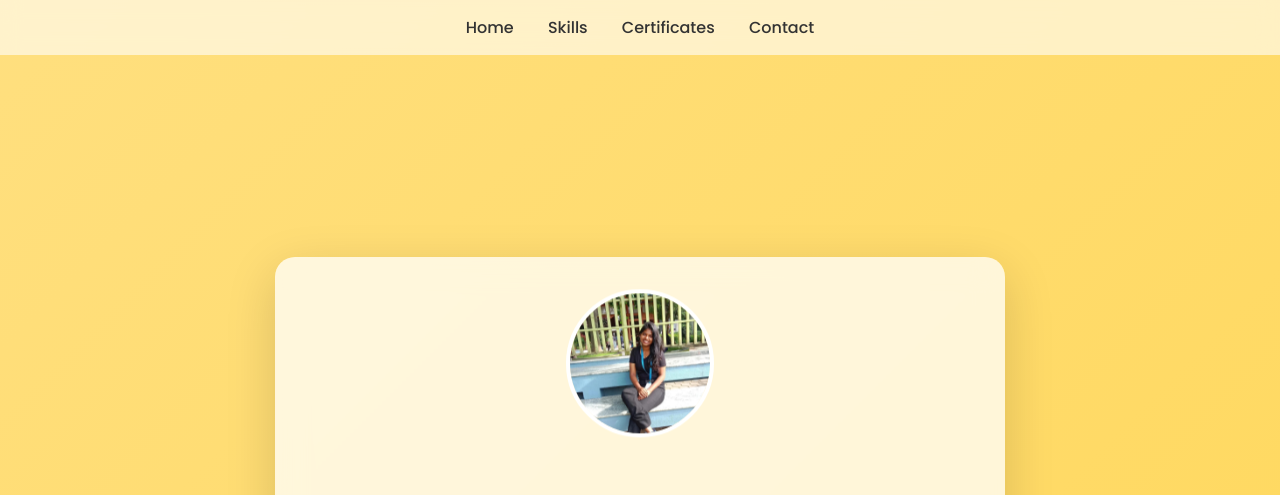
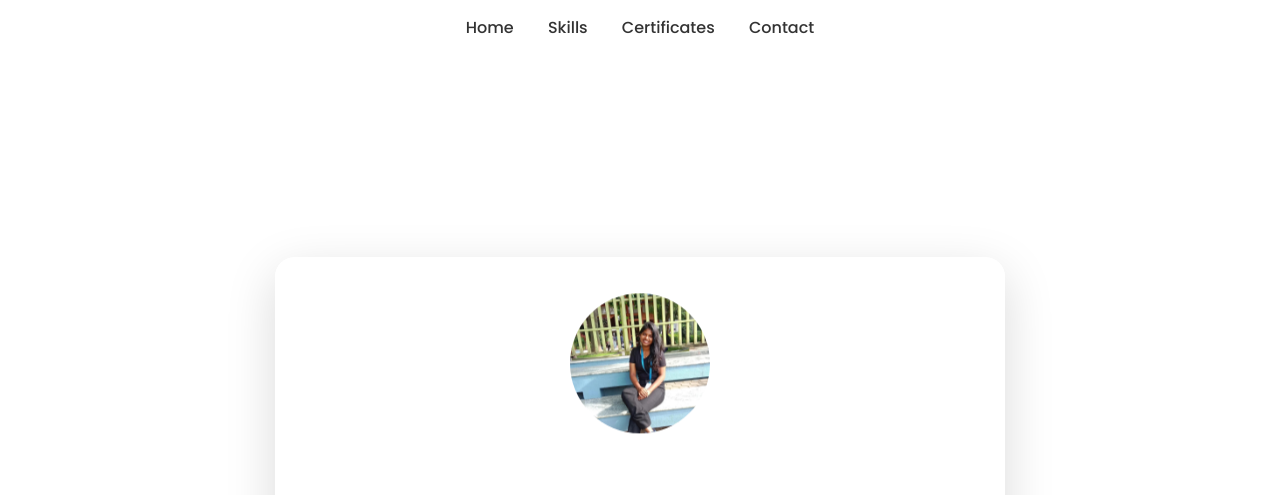
Before and after one commit to rangayadav939/my-portfolio1, a plain HTML site: page index.html in a window 1280 px wide. Shown: the top 495 px of the page. Drawn offline with nearby package versions, Linux system fonts and the light colour scheme.

Commit message:
Update index.html

```diff
--- a/index.html
+++ b/index.html
@@ -13,7 +13,7 @@
     body {
       margin: 0;
       font-family: 'Poppins', sans-serif;
-      background: linear-gradient(135deg, #fff9c4, #ffe082, #ffd54f);
+      background: linear-gradient(135deg, #f48fb1, #7896cb, #3f51bg);
       background-size: 300% 300%;
       animation: glowBG 10s ease infinite;
       color: #333;
```
